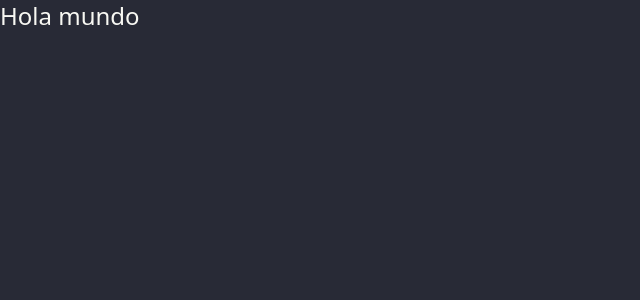
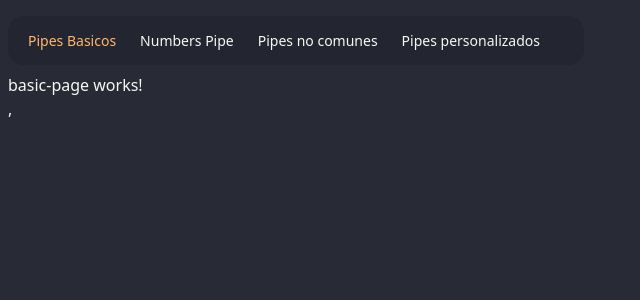
Before and after one commit to Drevanok/angular-pipes, an Angular app: page /basic in a window 1280 px wide. Shown: the top 300 px of the page, without its empty margins (0-640 px from the left). Built offline with nearby package versions, Linux system fonts and the light colour scheme.

Commit message:
feat: add routes in navbar.html

```diff
--- a/src/app/app.html
+++ b/src/app/app.html
@@ -1 +1,4 @@
-<h1 class="text-2xl">Hola mundo</h1>
+<main class="mx-auto max-w-7xl px-2 pt-2">
+    <app-navbar />
+    <router-outlet />
+</main>
--- a/src/app/app.ts
+++ b/src/app/app.ts
@@ -1,9 +1,10 @@
 import { Component, signal } from '@angular/core';
 import { RouterOutlet } from '@angular/router';
+import { Navbar } from "./components/navbar/navbar";
 
 @Component({
   selector: 'app-root',
-  imports: [RouterOutlet],
+  imports: [RouterOutlet, Navbar],
   templateUrl: './app.html',
   styleUrl: './app.css'
 })
--- /dev/null
+++ b/src/app/components/navbar/navbar.html
@@ -0,0 +1,8 @@
+<ul class="menu menu-horizontal bg-base-200 rounded-box my-2">
+  <!--  -->
+  @for(route of routes; track route.path) {
+  <li>
+    <a [routerLink]="route.path" routerLinkActive="text-accent">{{route.title}}</a>
+  </li>
+  }
+</ul>
--- /dev/null
+++ b/src/app/components/navbar/navbar.ts
@@ -0,0 +1,17 @@
+import { ChangeDetectionStrategy, Component } from '@angular/core';
+import { routes } from '../../app.routes';
+import { Router, RouterLink, RouterLinkActive } from '@angular/router';
+
+@Component({
+  selector: 'app-navbar',
+  templateUrl: './navbar.html',
+  imports: [RouterLink, RouterLinkActive],
+  changeDetection: ChangeDetectionStrategy.OnPush,
+})
+export class Navbar {
+
+  routes = routes.map(route => ({
+    title: route.title ?? '',
+    path: route.path ?? '',
+  }))
+}
```
